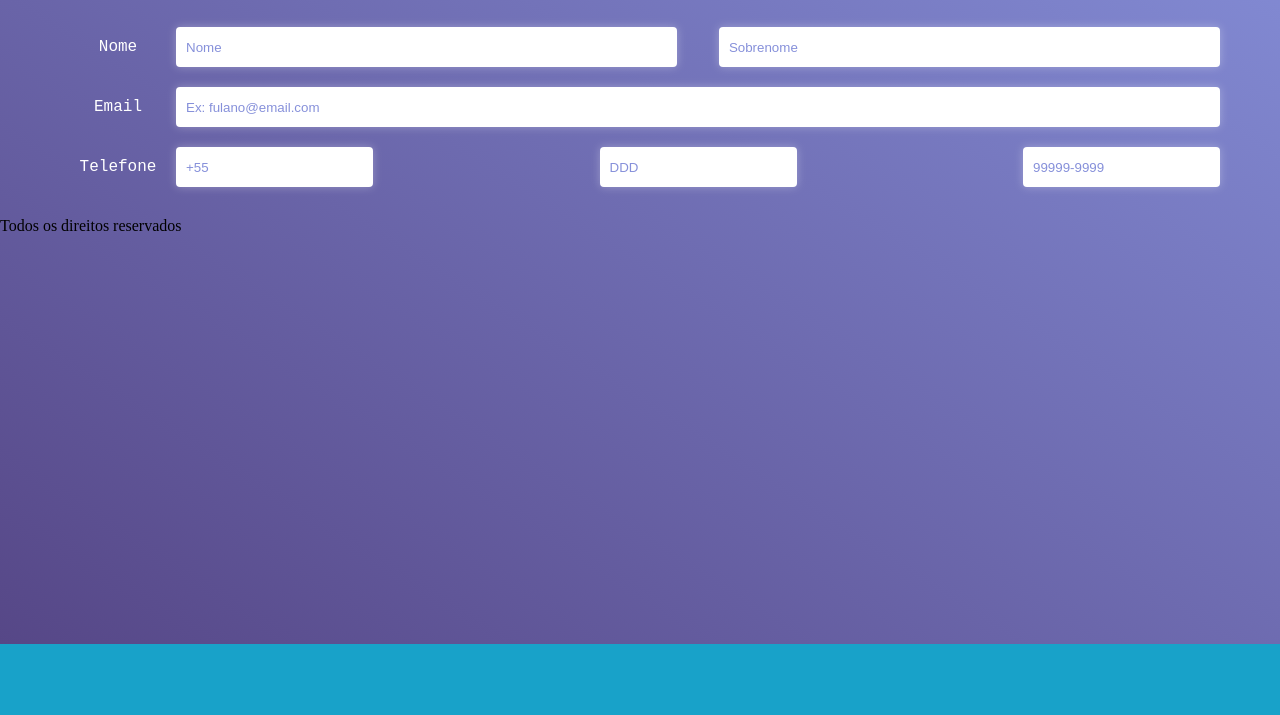
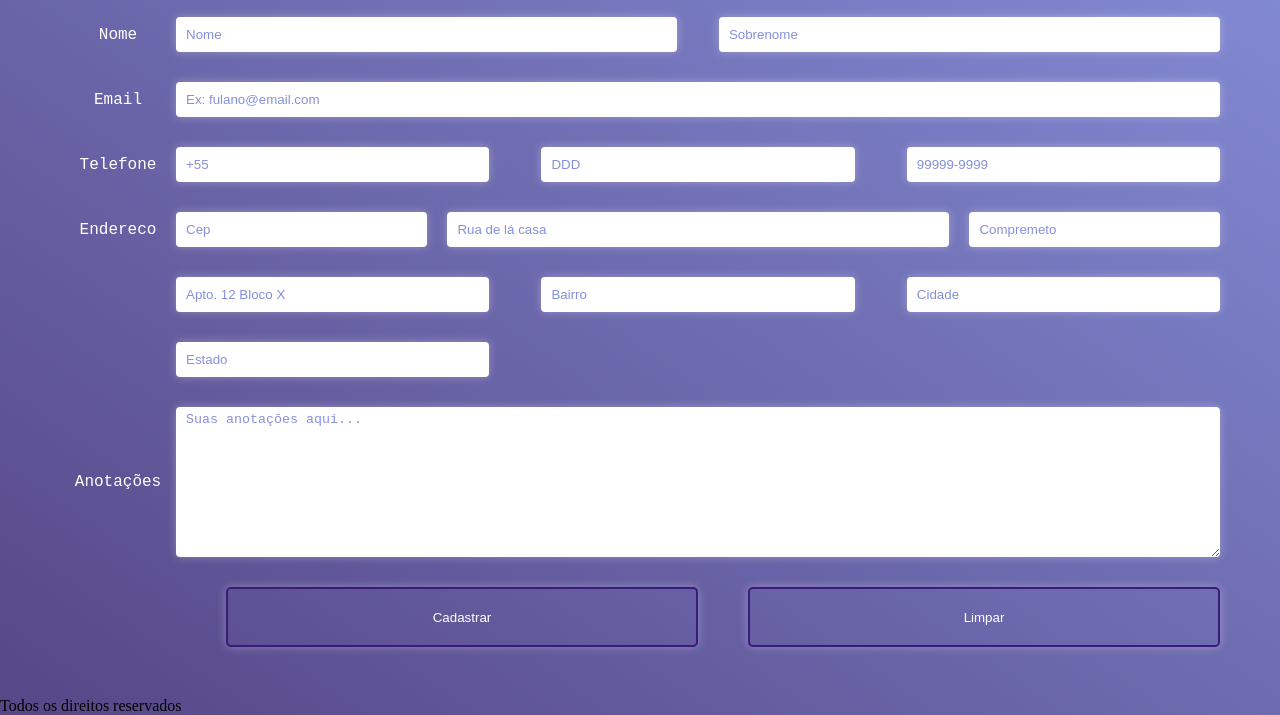
Before and after one commit to EduardoPereira30/Front-and-3S, a plain HTML site: page Contact Form/index.html in a window 1280 px wide. Shown: the part 171-886 px from the top of the page. Before the commit the page ends 815 px from the top, so only its background shows below. Drawn offline with Linux system fonts and the light colour scheme.

Commit message:
iniciando o js do projeto

```diff
--- a/Contact Form/css/style.css
+++ b/Contact Form/css/style.css
@@ -13,8 +13,8 @@
 body {
     margin-top: 15px;
     min-height: auto;
-    height: 100vh;
-    width: 100vw;
+    height: 100%;
+    width: 100%;
     background-color: #18a2c9;
     background-image: linear-gradient(to left bottom, #8690DA, #564787);
     background-repeat: no-repeat;
@@ -61,9 +61,11 @@ body {
 }
 
 .form-contact__linha {
-    height: 60px;
     display: flex;
     justify-content: space-between;
+    align-items: center;
+    margin-bottom: 30px;
+
     width: 100%;
     font-family: 'Courier New', Courier, monospace;
     color: white;
@@ -89,7 +91,7 @@ body {
 }
 
 .form-contact__input {
-    height: 40px;
+    height: 35px;
     border-radius: 4px;
     border: none;
     box-shadow: 0px 0px 10px rgba(255, 255, 255, 0.3);
@@ -116,3 +118,75 @@ body {
 .form-contact__input::placeholder {
     color: #8690DA;
 }
+
+.form-contact__treco {
+    width: 30%;
+}
+
+.form-contact__quarto {
+    width: 24%;
+}
+
+.form-contact____anotacoes {
+    height: 150px;
+
+}
+
+.form-contact__col-b-button {
+
+    display: flex;
+    justify-content: end;
+}
+
+.button {
+    color: white;
+    background-color: transparent;
+    border-radius: 5px;
+    border: 2px solid #3c1a7d;
+    width: 50%;
+    height: 60px;
+    box-shadow: 0px 0px 10px rgba(255, 255, 255, 0.3);
+    cursor: pointer;
+    margin-left: 50px;
+    transition: background-color 0.4s, color 0.4s;
+
+}
+
+
+.button:focus {
+    background-color: #8690DA;
+}
+
+@media (max-width: 768px) {
+    .form-contact__linha {
+        flex-direction: column;
+        align-items: start;
+    }
+
+    .form-contact__col-a {
+        width: 100%;
+        margin-bottom: 5px;
+    }
+
+    .form-contact__col-b {
+        width: 100%;
+        display: flex;
+        flex-direction: column;
+        gap: 10px;
+    }
+
+    .form-contact__input {
+        width: 100% !important;
+        max-width: 100%;
+    }
+
+
+    .button {
+        width: 100%;
+        padding: 12px;
+        display: flex;
+        justify-content: center !important;
+        align-items: center;
+        margin: 0px;
+    }
+}
--- a/Contact Form/index.html
+++ b/Contact Form/index.html
@@ -6,6 +6,8 @@
     <meta name="viewport" content="width=device-width, initial-scale=1.0">
     <title>Cadastro de contatos</title>
     <link rel="stylesheet" href="./css/style.css">
+    <!-- <link rel="stylesheet" href="./js/script.js"> -->
+
 </head>
 
 <body>
@@ -22,7 +24,7 @@
                 <div class="form-contact__linha">
                     <div class="form-contact__col-a"><label class="form-contact__label" for="">Nome</label></div>
                     <div class="form-contact__col-b">
-                        <input class="form-contact__input form-contact__metade" type="text" id="nome" name="nome"
+                        <input class="form-contact__input form-contact__metade" type="text" id="Nome" name="Nome"
                             placeholder="Nome">
                         <input type="text" class="form-contact__input form-contact__metade" id="Sobrenome"
                             name="Sobrenome" placeholder="Sobrenome">
@@ -45,13 +47,79 @@
                     <div class="form-contact__col-a"><label class="form-contact__label" for="">Telefone</label>
                     </div>
                     <div class="form-contact__col-b">
-                        <input class="form-contact__input" type="text" id="" name="Email" placeholder="+55">
-                        <input class="form-contact__input" type="text" id="DDD" name="Email" placeholder="DDD">
-                        <input class="form-contact__input" type="number" id="Telefone" name="Email"
-                            placeholder="99999-9999">
+                        <input class="form-contact__input form-contact__treco" type="text" id="NEstado" name="NEstado"
+                            placeholder="+55">
+                        <input class="form-contact__input form-contact__treco" type="text" id="DDD" name="Email"
+                            placeholder="DDD">
+                        <input class="form-contact__input form-contact__treco" type="Telefone" id="Telefone"
+                            name="Telefone" placeholder="99999-9999">
 
                     </div>
                 </div>
+
+                <div class="form-contact__linha">
+                    <div class="form-contact__col-a">
+                        <label class="form-contact__label" form="">Endereco</label>
+                    </div>
+
+                    <div class="form-contact__col-b">
+                        <input class="form-contact__input form-contact__quarto" type="text" id="Cep" name="Cep"
+                            placeholder="Cep">
+                        <input class="form-contact__input form-contact__metade" type="text" id="Rua"
+                            name="Rua de lá casa" placeholder="Rua de lá casa">
+                        <input class="form-contact__input form-contact__quarto" type="text" id="Compremeto"
+                            name="Compremeto" placeholder="Compremeto">
+                    </div>
+                </div>
+
+                <div class="form-contact__linha">
+                    <div class="form-contact__col-a">
+                        <label class="form-contact__label" form=""></label>
+                    </div>
+
+                    <div class="form-contact__col-b">
+                        <input class="form-contact__input form-contact__treco" type="tex" id="Apartamento"
+                            name="Apto. 12 Bloco X" placeholder="Apto. 12 Bloco X">
+                        <input class="form-contact__input form-contact__treco" type="tex" id="Bairro" name="Bairro"
+                            placeholder="Bairro">
+                        <input class="form-contact__input form-contact__treco" type="tex" id="Cidade" name="Cidade"
+                            placeholder="Cidade">
+                    </div>
+                </div>
+
+                <div class="form-contact__linha">
+                    <div class="form-contact__col-a">
+                        <label class="form-contact__label" form=""></label>
+                    </div>
+
+                    <div class="form-contact__col-b">
+                        <input class="form-contact__input form-contact__treco" type="tex" id="Estado" name="Estado"
+                            placeholder="Estado">
+                    </div>
+                </div>
+
+                <div class="form-contact__linha">
+                    <div class="form-contact__col-a">
+                        <label class="form-contact__label" form="">Anotações</label>
+                    </div>
+
+                    <div class="form-contact__col-b">
+                        <textarea class="form-contact__input form-contact__inteiro form-contact____anotacoes" type="tex"
+                            id="Anotações" name="Suas anotações aqui..."
+                            placeholder="Suas anotações aqui..."></textarea>
+                    </div>
+                </div>
+                <div class="form-contact__linha">
+                    <div class="form-contact__col-a">
+                        <label class="form-contact__label" form=""></label>
+                    </div>
+
+                    <div class="form-contact__col-b form-contact__col-b-button">
+                        <button class="button cadastrar" onclick="validarFormulario()">Cadastrar</button>
+                        <Button class="button">Limpar</Button>
+                    </div>
+                </div>
+
             </form>
         </div>
     </main>
@@ -59,6 +127,7 @@
         Todos os direitos reservados
     </footer>
 
+    <script src="./js/script.js"></script>
 </body>
 
 </html>
--- /dev/null
+++ b/Contact Form/js/script.js
@@ -0,0 +1,115 @@
+function validarFormulario(value) {
+
+    let nome = document.getElementById("Nome").value;
+    let sobrenome = document.getElementById("Sobrenome").value;
+    let email = document.getElementById("Email").value;
+    let nEstado = document.getElementById("NEstado").value;
+    let ddd = document.getElementById("DDD").value;
+    let telefone = document.getElementById("Telefone").value;
+    // let endereco = document.getElementById("Endereco").value;
+    let cep = document.getElementById("Cep").value;
+    let rua = document.getElementById("Rua").value;
+    // let compremento = document.getElementById("Compremento").value;
+    // let apertamento = document.getElementById("Apertamento").value;
+    // let bairro = document.getElementById("Bairro").value;
+    // let cidade = document.getElementById("Cidade").value;
+    // let estado = document.getElementById("Estado").value;
+
+    let quantidadeErros = 0;
+
+    if (nome.trim().length == 0) {
+        formError("Nome");
+        quantidadeErros++;
+        alert("O campo nome é obrigatorio");
+
+    } else {
+        reiniciarBorda("Nome");
+    }
+
+    if (sobrenome.trim().length == 0) {
+        formError("Sobrenome");
+        quantidadeErros++;
+        alert("O campo sobrenome é obrigatorio");
+
+    } else {
+        reiniciarBorda("Sobrenome");
+    }
+
+    if (email.trim().length == 0) {
+        formError("Email");
+        quantidadeErros++;
+        alert("O campo email é obrigatorio");
+
+    } else {
+        reiniciarBorda("Email");
+    }
+
+    if (nEstado.trim().length == 0) {
+        formError("NEstado");
+        quantidadeErros++;
+        alert("O campo Numero do Estado é obrigatorio");
+
+    } else {
+        reiniciarBorda("NEstado");
+    }
+
+    if (ddd.trim().length == 0) {
+        formError("DDD");
+        quantidadeErros++;
+        alert("O campo DDD do Estado é obrigatorio");
+
+    } else {
+        reiniciarBorda("DDD");
+    }
+
+    if (telefone.trim().length == 0) {
+        formError("Telefone");
+        quantidadeErros++;
+        alert("O campo Telefone é obrigatorio");
+
+    } else {
+        reiniciarBorda("Telefone");
+    }
+
+    // if (endereco.trim().length == 0) {
+    //     formError("Endereco");
+    //     quantidadeErros++;
+    //     alert("O campo endereço é obrigatorio");
+
+    // } else {
+    //     reiniciarBorda("Endereco");
+    // }
+
+    if (cep.trim().length == 0) {
+        formError("Cep");
+        quantidadeErros++;
+        alert("O campo Cep é obrigatorio");
+
+    } else {
+        reiniciarBorda("Cep");
+    }
+
+    if (rua.trim().length == 0) {
+        formError("Rua");
+        quantidadeErros++;
+        alert("O campo Rua é obrigatorio");
+
+    } else {
+        reiniciarBorda("Rua");
+    }
+
+
+    if (quatidadeErros > 0) {
+        alert("Existem" + quantidadeErros + " erros no formulario!");
+        quantidadeErros = 0;
+    }
+}
+
+function formError(idCampo) {
+    document.getElementById(idCampo).style.border = "2px solid red"
+
+}
+
+function reiniciarBorda(idCampo) {
+    document.getElementById(idCampo).style.border = "none"
+}
```
